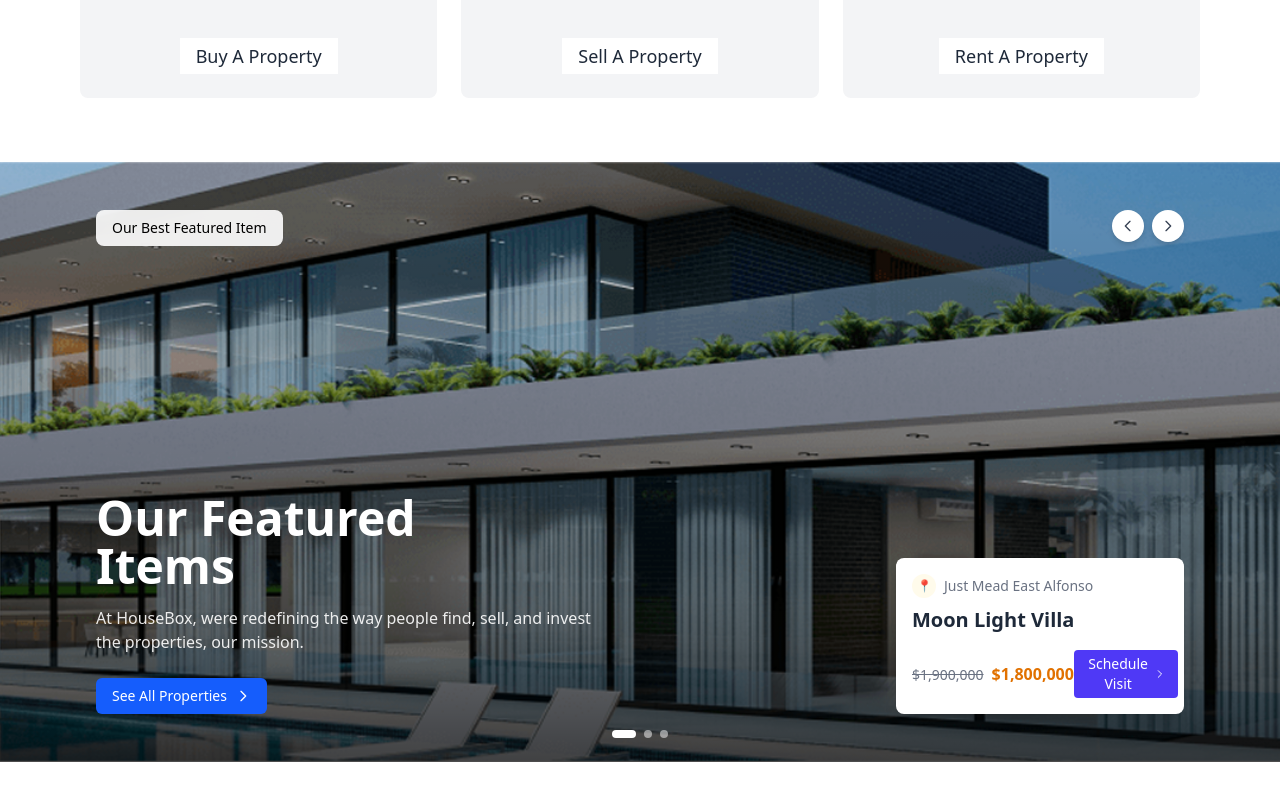
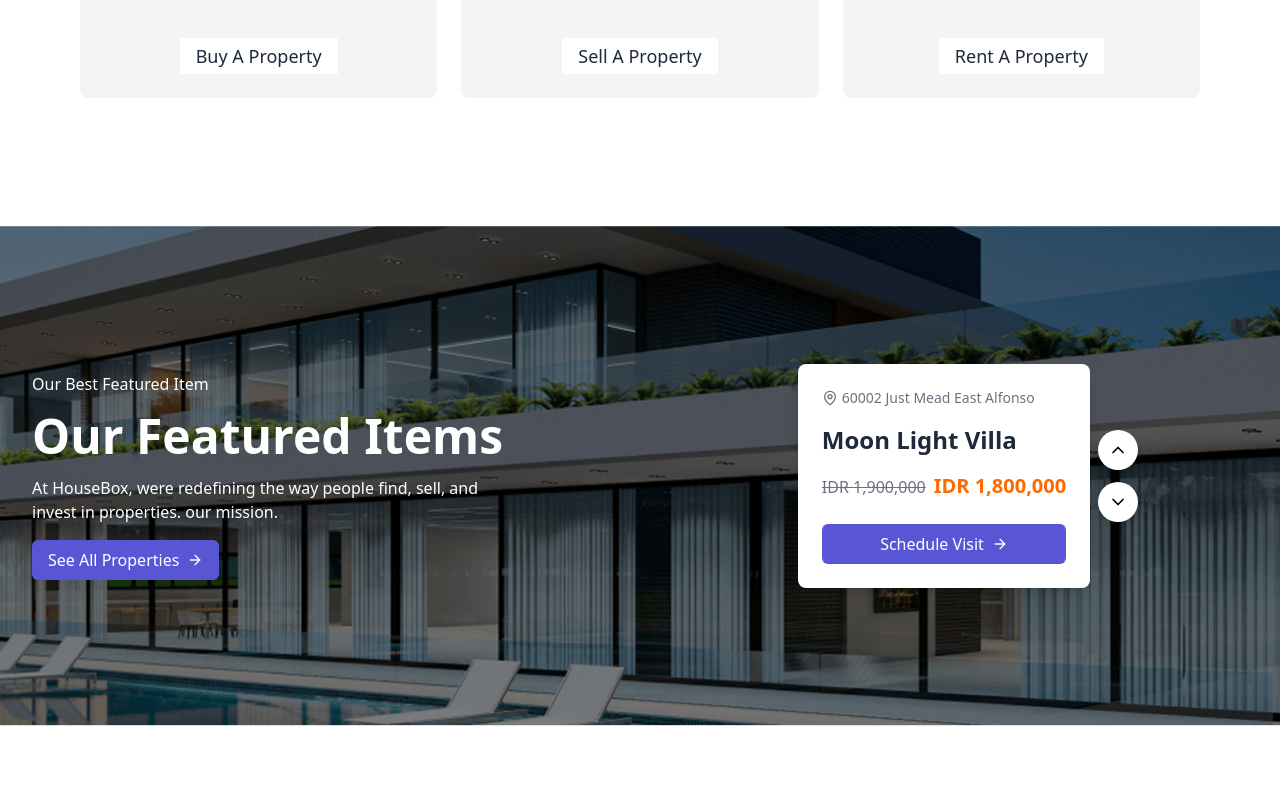
Before and after one commit to mas-kumis/budiono, a Next.js app: page / in a window 1280 px wide. Shown: the part 2739-3539 px from the top of the page. Built offline with nearby package versions, Linux system fonts and the light colour scheme.

Commit message:
caraousel

```diff
--- a/app/page.tsx
+++ b/app/page.tsx
@@ -6,7 +6,7 @@ import Headers from "../components/layout/Headers";
 import About from "@/components/layout/About";
 import Featured from "@/components/layout/Featured";
 import HelpSection from "@/components/layout/HelpSection";
-import FeaturedItemsCarousel from "@/components/layout/FeaturedItemCarousel";
+import FeaturedPropertyCarousel from "@/components/layout/FeaturedItemCarousel";
 
 export default function Home() {
   return (
@@ -17,7 +17,7 @@ export default function Home() {
       <About />
       <Featured />
       <HelpSection />
-      <FeaturedItemsCarousel />
+      <FeaturedPropertyCarousel />
       <div className="h-[1000px]"></div>
     </div>
   );
--- a/components/layout/FeaturedItemCarousel.tsx
+++ b/components/layout/FeaturedItemCarousel.tsx
@@ -1,361 +1,200 @@
 "use client";
-import { useState, useEffect } from "react";
+import React, { useState } from "react";
 import Image from "next/image";
-import { motion, AnimatePresence } from "framer-motion";
+import { motion, AnimatePresence } from "motion/react";
+import { MapPin, ChevronUp, ChevronDown, ArrowRight } from "lucide-react";
 
-interface FeaturedPropertyProps {
-  id: string;
-  name: string;
+// Property data interface
+interface PropertyData {
+  id: number;
+  title: string;
   location: string;
-  price: number;
-  formattedPrice: string;
-  imagePath: string;
-  desc: string;
+  originalPrice: number;
+  discountedPrice: number;
+  image: string;
 }
 
-// Multiple property data
-const featuredProperties: FeaturedPropertyProps[] = [
+// Sample property data
+const propertyData: PropertyData[] = [
   {
-    id: "60002",
-    name: "Moon Light Villa",
-    location: "Just Mead East Alfonso",
-    price: 1900000,
-    formattedPrice: "1,800,000",
-    imagePath: "/Images/back-1.png",
-    desc: "Luxurious villa with swimming pool and panoramic views.",
+    id: 1,
+    title: "Moon Light Villa",
+    location: "60002 Just Mead East Alfonso",
+    originalPrice: 1900000,
+    discountedPrice: 1800000,
+    image: "/Images/back-1.png",
   },
   {
-    id: "60003",
-    name: "Seaside Retreat",
-    location: "Coastal Bay, Marina Heights",
-    price: 2500000,
-    formattedPrice: "2,350,000",
-    imagePath: "/Images/back-2.png",
-    desc: "Modern beachfront property with private access to the shore.",
+    id: 2,
+    title: "Sunset Residence",
+    location: "45023 West Harbor Drive",
+    originalPrice: 2100000,
+    discountedPrice: 1950000,
+    image: "/Images/back-1.png",
   },
   {
-    id: "60004",
-    name: "Urban Loft Residence",
-    location: "Downtown Metro District",
-    price: 1250000,
-    formattedPrice: "1,150,000",
-    imagePath: "/Images/back-3.png",
-    desc: "Contemporary loft in the heart of the city with rooftop garden.",
+    id: 3,
+    title: "Ocean View Mansion",
+    location: "72145 Coastal Highway",
+    originalPrice: 3500000,
+    discountedPrice: 3200000,
+    image: "/Images/back-1.png",
   },
 ];
 
-const FeaturedItemsCarousel: React.FC = () => {
+const FeaturedPropertyCarousel: React.FC = () => {
   const [currentIndex, setCurrentIndex] = useState(0);
-  const [direction, setDirection] = useState(0); // -1 for up, 1 for down
-  const [isMobile, setIsMobile] = useState(false);
+  const [direction, setDirection] = useState(0);
 
-  useEffect(() => {
-    const handleResize = () => {
-      setIsMobile(window.innerWidth < 768);
-    };
-
-    // Set initial value
-    handleResize();
-
-    // Add event listener
-    window.addEventListener("resize", handleResize);
-
-    // Clean up
-    return () => window.removeEventListener("resize", handleResize);
-  }, []);
-
-  const nextProperty = () => {
+  const nextSlide = () => {
     setDirection(1);
     setCurrentIndex((prevIndex) =>
-      prevIndex === featuredProperties.length - 1 ? 0 : prevIndex + 1
+      prevIndex === propertyData.length - 1 ? 0 : prevIndex + 1
     );
   };
 
-  const prevProperty = () => {
+  const prevSlide = () => {
     setDirection(-1);
     setCurrentIndex((prevIndex) =>
-      prevIndex === 0 ? featuredProperties.length - 1 : prevIndex - 1
+      prevIndex === 0 ? propertyData.length - 1 : prevIndex - 1
     );
   };
 
-  // Animation variants for vertical movement
-  const slideVariants = {
-    enter: (direction: number) => ({
-      y: direction > 0 ? 1000 : -1000,
-      opacity: 0,
-    }),
-    center: {
-      y: 0,
-      opacity: 1,
-    },
-    exit: (direction: number) => ({
-      y: direction < 0 ? 1000 : -1000,
-      opacity: 0,
-    }),
-  };
-
-  // Current property
-  const property = featuredProperties[currentIndex];
-
   return (
-    <section className="w-full">
-      <div className="w-full">
-        {/* Main carousel container */}
-        <div className="relative w-full">
-          <AnimatePresence initial={false} custom={direction} mode="wait">
+    <div className="mt-16 w-full">
+      {/* Background Image */}
+      <div className="w-full h-[500px] relative">
+        {/* Static background fallback */}
+        <div className="absolute inset-0 bg-gray-200"></div>
+        <AnimatePresence initial={false} custom={direction}>
           <motion.div
             key={currentIndex}
             custom={direction}
-              variants={slideVariants}
-              initial="enter"
-              animate="center"
-              exit="exit"
+            initial={{ opacity: 0, y: direction > 0 ? 1000 : -1000 }} // Changed x to y
+            animate={{ opacity: 1, y: 0 }} // Changed x to y
+            exit={{ opacity: 0, y: direction > 0 ? -1000 : 1000 }} // Changed x to y
             transition={{
-                y: { type: "spring", stiffness: 300, damping: 30 },
-                opacity: { duration: 0.5 },
+              type: "spring",
+              stiffness: 300,
+              damping: 30,
             }}
-              className="w-full"
+            className="absolute inset-0"
           >
-              {/* Main grid layout */}
-              <div className="grid grid-cols-1 relative">
-                {/* Image with overlay */}
-                <div className="relative w-full h-[400px] md:h-[500px] lg:h-[600px] overflow-hidden">
-                  {/* Dark overlay gradient */}
-                  <div className="absolute inset-0 bg-gradient-to-b from-transparent via-black/20 to-black/70 z-10" />
+            {/* Using regular image with styling instead of Next.js Image component */}
             <Image
-                    src={property.imagePath}
-                    alt={property.name}
-                    layout="fill"
-                    objectFit="cover"
-                    className="brightness-90"
-                    priority
-                    quality={100}
+              src={propertyData[currentIndex].image}
+              fill
+              alt={propertyData[currentIndex].title}
+              className="absolute inset-0 w-full h-full object-cover"
+              style={{ filter: "brightness(0.5)" }}
             />
-                </div>
+          </motion.div>
+        </AnimatePresence>
 
-                {/* Content overlay */}
-                <div className="absolute inset-0 z-20">
-                  <div className="flex flex-col h-full px-4 md:px-8 lg:px-24 py-8 md:py-12">
-                    {/* Top area */}
-                    <div className="flex justify-between items-start mb-auto">
-                      <div className="bg-white/90 backdrop-blur-sm rounded-lg px-4 py-2 text-sm">
+        {/* Content Container */}
+        <div className="absolute inset-0 bg-opacity-40">
+          <div className="container mx-auto h-full">
+            <div className="grid grid-cols-1 lg:grid-cols-2 h-full items-center px-4 lg:px-8">
+              {/* Left Side: Text Content */}
+              <motion.div
+                initial={{ opacity: 0, y: 20 }}
+                animate={{ opacity: 1, y: 0 }}
+                transition={{ duration: 0.5 }}
+                className="text-white space-y-4 mb-8 lg:mb-0"
+              >
+                <p className="text-sm md:text-base font-medium">
                   Our Best Featured Item
-                      </div>
+                </p>
+                <h2 className="text-3xl md:text-4xl lg:text-5xl font-bold">
+                  Our Featured Items
+                </h2>
+                <p className="text-sm md:text-base max-w-md">
+                  At HouseBox, were redefining the way people find, sell, and
+                  invest in properties. our mission.
+                </p>
+                <button className="bg-[#5856D5]  text-white  px-4 py-2 rounded-md flex items-center space-x-2 transition duration-300">
+                  <span>See All Properties</span>
+                  <ArrowRight size={16} />
+                </button>
+              </motion.div>
 
-                      {/* Navigation buttons - shown on desktop in the top right */}
-                      {!isMobile && (
-                        <div className="flex flex-row gap-2">
-                          <motion.button
-                            onClick={prevProperty}
-                            whileHover={{ scale: 1.1 }}
-                            whileTap={{ scale: 0.9 }}
-                            className="bg-white rounded-full w-8 h-8 flex items-center justify-center shadow-md"
-                            aria-label="Previous property"
+              {/* Right Side: Property Card */}
+              <div className="flex justify-center ">
+                <div className="relative">
+                  <AnimatePresence mode="wait">
+                    {propertyData.map(
+                      (property, index) =>
+                        index === currentIndex && (
+                          <motion.div
+                            initial={{
+                              opacity: 0,
+                              y: direction > 0 ? 100 : -100,
+                            }}
+                            animate={{ opacity: 1, y: 0 }}
+                            exit={{ opacity: 0, y: direction > 0 ? -100 : 100 }} // Changed values for vertical
+                            transition={{ duration: 0.3 }}
+                            key={property.id}
+                            className="bg-white rounded-lg shadow-lg p-6 w-full max-w-sm"
                           >
-                            <svg
-                              xmlns="http://www.w3.org/2000/svg"
-                              className="h-4 w-4 text-gray-700"
-                              fill="none"
-                              viewBox="0 0 24 24"
-                              stroke="currentColor"
-                            >
-                              <path
-                                strokeLinecap="round"
-                                strokeLinejoin="round"
-                                strokeWidth={2}
-                                d="M15 19l-7-7 7-7"
-                              />
-                            </svg>
-                          </motion.button>
-                          <motion.button
-                            onClick={nextProperty}
-                            whileHover={{ scale: 1.1 }}
-                            whileTap={{ scale: 0.9 }}
-                            className="bg-white rounded-full w-8 h-8 flex items-center justify-center shadow-md"
-                            aria-label="Next property"
-                          >
-                            <svg
-                              xmlns="http://www.w3.org/2000/svg"
-                              className="h-4 w-4 text-gray-700"
-                              fill="none"
-                              viewBox="0 0 24 24"
-                              stroke="currentColor"
-                            >
-                              <path
-                                strokeLinecap="round"
-                                strokeLinejoin="round"
-                                strokeWidth={2}
-                                d="M9 5l7 7-7 7"
-                              />
-                            </svg>
-                          </motion.button>
-                        </div>
-                      )}
-                    </div>
-
-                    {/* Bottom content area with flex */}
-                    <div className="flex flex-col md:flex-row justify-between items-end mt-auto">
-                      {/* Left side content */}
-                      <div className="mb-16 md:mb-0 md:mr-4">
-                        <h2 className="text-3xl md:text-4xl lg:text-5xl font-bold text-white mb-2">
-                          Our Featured <br />
-                          Items
-                        </h2>
-                        <p className="text-white/90 text-sm md:text-base mt-4 max-w-lg">
-                          At HouseBox, were redefining the way people find,
-                          sell, and invest the properties, our mission.
-                        </p>
-                        <div className="flex flex-wrap gap-3 mt-6">
-                          <motion.button
-                            whileHover={{ scale: 1.05 }}
-                            whileTap={{ scale: 0.95 }}
-                            className="bg-blue-600 hover:bg-blue-700 text-white px-4 py-2 rounded-md flex items-center text-sm"
-                          >
-                            See All Properties
-                            <svg
-                              xmlns="http://www.w3.org/2000/svg"
-                              className="h-4 w-4 ml-2"
-                              fill="none"
-                              viewBox="0 0 24 24"
-                              stroke="currentColor"
-                            >
-                              <path
-                                strokeLinecap="round"
-                                strokeLinejoin="round"
-                                strokeWidth={2}
-                                d="M9 5l7 7-7 7"
-                              />
-                            </svg>
-                          </motion.button>
+                            <div className="flex justify-between items-center mb-4">
+                              <div className="flex items-center text-gray-500 text-sm">
+                                <MapPin size={16} className="mr-1" />
+                                <span>{property.location}</span>
                               </div>
                             </div>
 
-                      {/* Property info card */}
-                      <motion.div
-                        className="bg-white rounded-lg shadow-lg p-4 max-w-xs w-full md:w-72"
-                        initial={{ y: 50, opacity: 0 }}
-                        animate={{ y: 0, opacity: 1 }}
-                        exit={{ y: -50, opacity: 0 }}
-                        transition={{ duration: 0.5 }}
-                      >
-                        <div className="flex items-center gap-2 text-sm text-gray-500 mb-2">
-                          <div className="bg-amber-50 rounded-full w-6 h-6 flex items-center justify-center">
-                            <span className="text-amber-600 text-xs">📍</span>
-                          </div>
-                          {property.location}
-                        </div>
-                        <h3 className="text-xl font-semibold text-gray-800">
-                          {property.name}
+                            <h3 className="text-2xl font-bold text-gray-800 mb-4">
+                              {property.title}
                             </h3>
-                        <div className="flex items-center justify-between mt-4">
-                          <div>
-                            <span className="text-gray-500 line-through text-sm">
-                              ${property.price.toLocaleString()}
+
+                            <div className="mb-6">
+                              <span className="text-gray-500 line-through mr-2">
+                                IDR {property.originalPrice.toLocaleString()}
                               </span>
-                            <span className="text-amber-600 font-bold ml-2">
-                              ${property.formattedPrice}
+                              <span className="text-xl font-bold text-orange-500">
+                                IDR {property.discountedPrice.toLocaleString()}
                               </span>
                             </div>
+
+                            <button className="bg-[#5856D5]  text-white px-4 py-2 rounded-md w-full flex items-center justify-center space-x-2 transition duration-300">
+                              <span>Schedule Visit</span>
+                              <ArrowRight size={16} />
+                            </button>
+                          </motion.div>
+                        )
+                    )}
+                  </AnimatePresence>
+                  {/* Carousel Dots */}
+
+                  {/* Carousel Navigation */}
+                  <div className="absolute -right-12 top-1/2 transform -translate-y-1/2 flex flex-col space-y-3">
                     <motion.button
-                            whileHover={{ scale: 1.05 }}
-                            whileTap={{ scale: 0.95 }}
-                            className="bg-indigo-600 hover:bg-indigo-700 text-white text-sm px-3 py-1 rounded flex items-center"
-                          >
-                            Schedule Visit
-                            <svg
-                              xmlns="http://www.w3.org/2000/svg"
-                              className="h-4 w-4 ml-1"
-                              fill="none"
-                              viewBox="0 0 24 24"
-                              stroke="currentColor"
-                            >
-                              <path
-                                strokeLinecap="round"
-                                strokeLinejoin="round"
-                                strokeWidth={2}
-                                d="M9 5l7 7-7 7"
-                              />
-                            </svg>
-                          </motion.button>
-                        </div>
-                      </motion.div>
-
-                      {/* Mobile navigation buttons */}
-                      {isMobile && (
-                        <div className="absolute bottom-28 right-4 flex flex-row gap-2">
-                          <motion.button
-                            onClick={prevProperty}
                       whileHover={{ scale: 1.1 }}
                       whileTap={{ scale: 0.9 }}
-                            className="bg-white rounded-full w-8 h-8 flex items-center justify-center shadow-md"
+                      onClick={prevSlide}
                       aria-label="Previous property"
+                      className="bg-white rounded-full w-10 h-10 flex items-center justify-center shadow-md hover:bg-gray-100 transition duration-300"
                     >
-                            <svg
-                              xmlns="http://www.w3.org/2000/svg"
-                              className="h-4 w-4 text-gray-700"
-                              fill="none"
-                              viewBox="0 0 24 24"
-                              stroke="currentColor"
-                            >
-                              <path
-                                strokeLinecap="round"
-                                strokeLinejoin="round"
-                                strokeWidth={2}
-                                d="M15 19l-7-7 7-7"
-                              />
-                            </svg>
+                      <ChevronUp size={20} />
                     </motion.button>
                     <motion.button
-                            onClick={nextProperty}
                       whileHover={{ scale: 1.1 }}
                       whileTap={{ scale: 0.9 }}
-                            className="bg-white rounded-full w-8 h-8 flex items-center justify-center shadow-md"
+                      onClick={nextSlide}
                       aria-label="Next property"
+                      className="bg-white rounded-full w-10 h-10 flex items-center justify-center shadow-md hover:bg-gray-100 transition duration-300"
                     >
-                            <svg
-                              xmlns="http://www.w3.org/2000/svg"
-                              className="h-4 w-4 text-gray-700"
-                              fill="none"
-                              viewBox="0 0 24 24"
-                              stroke="currentColor"
-                            >
-                              <path
-                                strokeLinecap="round"
-                                strokeLinejoin="round"
-                                strokeWidth={2}
-                                d="M9 5l7 7-7 7"
-                              />
-                            </svg>
+                      <ChevronDown size={20} />
                     </motion.button>
-                        </div>
-                      )}
                   </div>
                 </div>
               </div>
             </div>
-            </motion.div>
-          </AnimatePresence>
-
-          {/* Carousel indicators */}
-          <div className="absolute bottom-6 left-1/2 transform -translate-x-1/2 z-30 flex space-x-2">
-            {featuredProperties.map((_, index) => (
-              <button
-                key={index}
-                onClick={() => {
-                  setDirection(index > currentIndex ? 1 : -1);
-                  setCurrentIndex(index);
-                }}
-                className={`h-2 w-2 rounded-full transition-all ${
-                  index === currentIndex ? "bg-white w-6" : "bg-white/50"
-                }`}
-                aria-label={`Go to slide ${index + 1}`}
-              />
-            ))}
           </div>
         </div>
       </div>
-    </section>
+    </div>
   );
 };
 
-export default FeaturedItemsCarousel;
+export default FeaturedPropertyCarousel;
```
Lines whose indentation alone changed are shown as unchanged.
